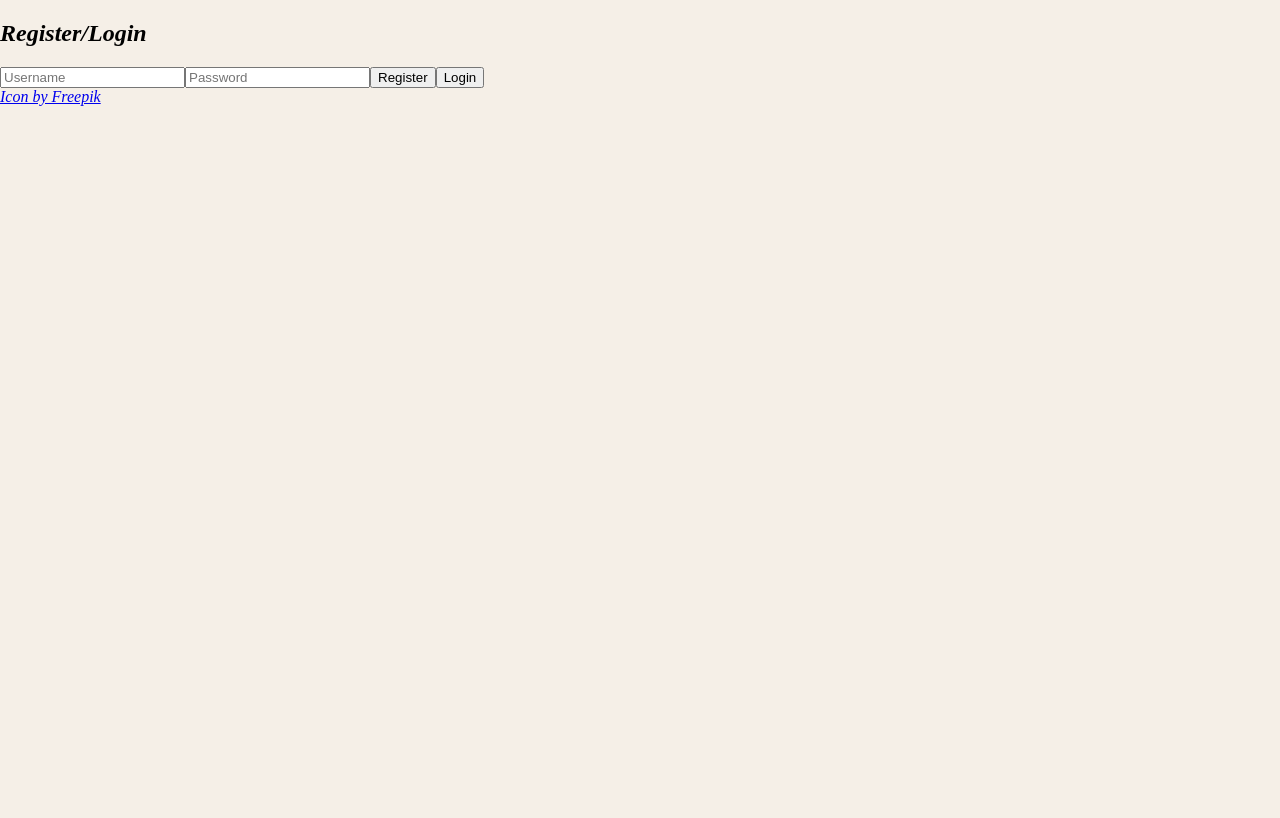
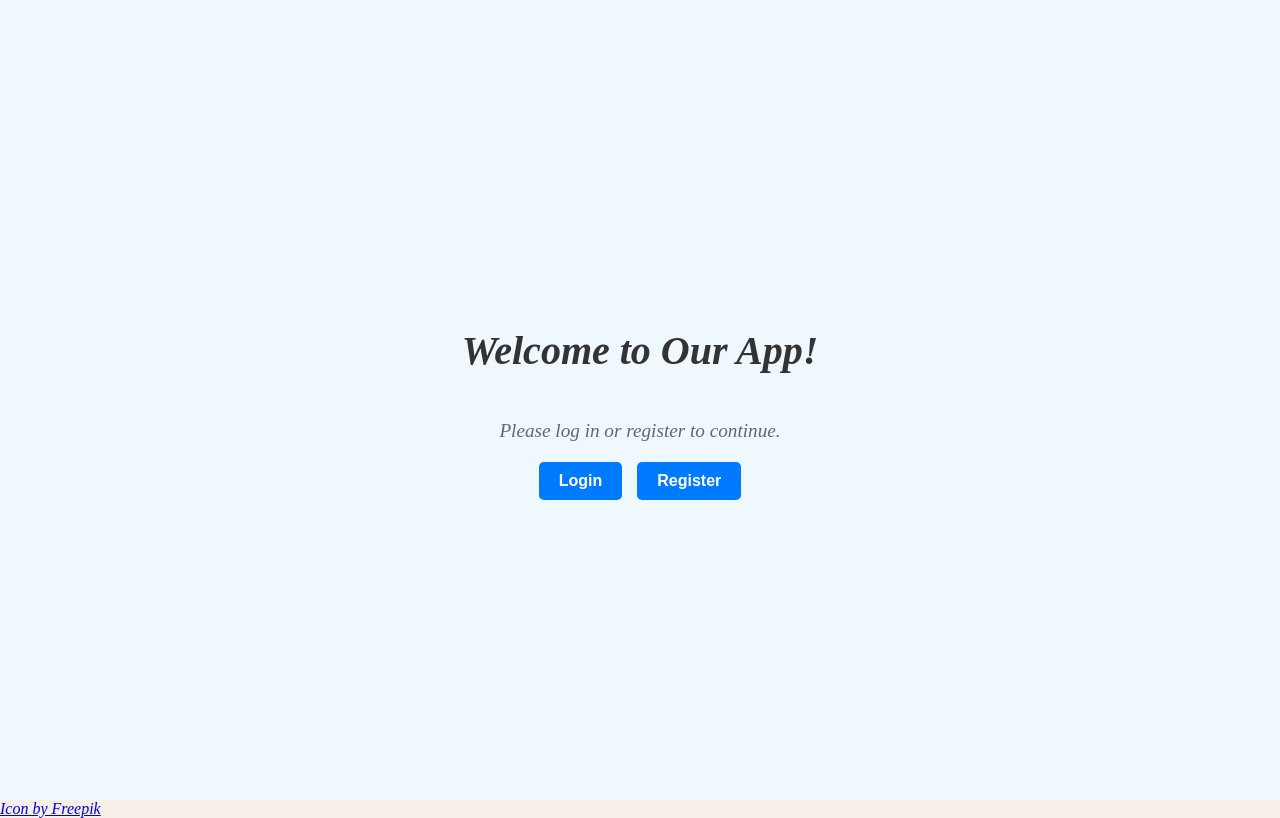
Before and after one commit to RavivGilady/AlgebraicChess, a React (Create React App) app in the folder frontend/: page / in a window 1280 px wide. Built offline with nearby package versions, Linux system fonts and the light colour scheme; no server answers.

Commit message:
Supports simple actions in frontend

```diff
--- a/frontend/package.json
+++ b/frontend/package.json
@@ -7,9 +7,12 @@
     "@testing-library/react": "^13.4.0",
     "@testing-library/user-event": "^13.5.0",
     "axios": "^1.7.7",
+    "dotenv": "^16.4.5",
     "react": "^18.3.1",
     "react-dom": "^18.3.1",
+    "react-router-dom": "^6.28.0",
     "react-scripts": "5.0.1",
+    "socket.io-client": "^4.8.1",
     "web-vitals": "^2.1.4"
   },
   "scripts": {
--- a/frontend/src/App.js
+++ b/frontend/src/App.js
@@ -1,49 +1,20 @@
-import React, { useState } from 'react';
-import axios from 'axios';
+import React from 'react';
+import { BrowserRouter as Router, Route, Routes } from 'react-router-dom';
+import Home from './Components/Home/Home';
+import Game from './Components/Game/Game';
+import Auth from './Components/Auth/Auth';
 
 function App() {
-  const [username, setUsername] = useState('');
-  const [password, setPassword] = useState('');
-  const [message, setMessage] = useState('');
+  return (
+    <Router>
+      <Routes>
+        <Route path="/" element={<Home />} />
+        <Route path="/login" element={<Auth mode="login" />} />
+        <Route path="/register" element={<Auth mode="register" />} />
+        <Route path="/game" element={<Game/>} />
 
-  const handleRegister = async () => {
-    try {
-      const response = await axios.post('http://localhost:5000/auth/register', { username: username, password });
-      setMessage(response.data.message || 'Registration successful!');
-    } catch (error) {
-      setMessage(error.response?.data?.message || 'Registration failed.');
-    }
-  };
-
-  const handleLogin = async () => {
-    try {
-      const response = await axios.post('http://localhost:5000/auth/login', { username: username, password });
-      setMessage(response.data.message || 'Login successful!');
-      // Handle token or session if applicable
-    } catch (error) {
-      setMessage(error.response?.data?.message || 'Login failed.');
-    }
-  };
-
-  return (
-    <div>
-      <h2>Register/Login</h2>
-      <input
-        type="username"
-        placeholder="Username"
-        value={username}
-        onChange={(e) => setUsername(e.target.value)}
-      />
-      <input
-        type="password"
-        placeholder="Password"
-        value={password}
-        onChange={(e) => setPassword(e.target.value)}
-      />
-      <button onClick={handleRegister}>Register</button>
-      <button onClick={handleLogin}>Login</button>
-      {message && <p>{message}</p>}
-    </div>
+      </Routes>
+    </Router>
   );
 }
 
--- /dev/null
+++ b/frontend/src/Components/Auth/Auth.js
@@ -0,0 +1,51 @@
+// components/Auth.js
+import React, { useState } from 'react';
+import { useNavigate } from 'react-router-dom';
+import api from '../../services/api';
+
+
+function Auth({ mode }) {
+  const [username, setUsername] = useState('');
+  const [password, setPassword] = useState('');
+  const [message, setMessage] = useState('');
+  const navigate = useNavigate();
+
+  const handleSubmit = async () => {
+    try {
+      const url = `/auth/${mode === 'login' ? 'login' : 'register'}`;
+      const response = await api.post(url, { username, password });
+
+      setMessage(response.data.message || `${mode === 'login' ? 'Login' : 'Registration'} successful!`);
+
+      // Store the JWT token after a successful login
+      if (mode === 'login' && response.data.token) {
+        localStorage.setItem('jwtToken', response.data.token);
+        navigate('/'); // Redirect to home or dashboard
+      }
+    } catch (error) {
+      setMessage(error.response?.data?.message || `${mode === 'login' ? 'Login' : 'Registration'} failed.`);
+    }
+  };
+
+  return (
+    <div>
+      <h2>{mode === 'login' ? 'Login' : 'Register'}</h2>
+      <input
+        type="text"
+        placeholder="Username"
+        value={username}
+        onChange={(e) => setUsername(e.target.value)}
+      />
+      <input
+        type="password"
+        placeholder="Password"
+        value={password}
+        onChange={(e) => setPassword(e.target.value)}
+      />
+      <button onClick={handleSubmit}>{mode === 'login' ? 'Login' : 'Register'}</button>
+      {message && <p>{message}</p>}
+    </div>
+  );
+}
+
+export default Auth;
--- a/frontend/src/Components/Game/Game.js
+++ b/frontend/src/Components/Game/Game.js
@@ -1,14 +1,124 @@
-import MoveInput from '../MoveInput';
-import './Game.css'
-const Game = ()=>{
-    return (
-        <div className="container">
-          <MoveInput onSubmit={(input)=>console.log(`game: ${input}`)} />
-        </div>
-      );
-    }
+// components/Game.js
+import React, { useState } from 'react';
+import api from '../../services/api';
+import io from 'socket.io-client';
+const SERVER_URL = process.env.REACT_APP_API_BASE_URL || 'http://localhost:5000';
+
+function Game() {
+  const [gameData, setGameData] = useState(null);
+  const [loading, setLoading] = useState(false);
+  const [error, setError] = useState(null);
+  const [socket, setSocket] = useState(null);
+  const [myTurn, setMyTurn] = useState(false); // New state to track if it's player's turn
+  const [moveDetails, setMoveDetails] = useState({ nextMoveId: null, move: null });
+
+  const updateMoveDetails = (key, newValue) => {
+    setMoveDetails((prevDictionary) => ({
+      ...prevDictionary,
+      [key]: newValue,
+    }));
+  };
 
 
+  const startGameWithBot = async (event) => {
+    event.preventDefault()
+    setLoading(false);
+    setError(null);
+    try {
+      console.log('startGame')
+      const response = await api.get(`${process.env.REACT_APP_API_BASE_URL}/game/startGameBot`, {
+        params: { elo: 2000 },
+      });
+      setGameData(response.data);
+      handleGame();
+      console.log(JSON.stringify(response.data))
+    } catch (err) {
+      setError('Failed to start game with bot.');
+    } finally {
+      setLoading(false);
+    }
+  };
+  const handleGame = () => {
+    setSocket(io(SERVER_URL))
+    socket.once('gameId', () => socket.emit('connect to game', gameData.gameId))
+    socket.on('move made',(move)=>console.log(`move made: ${move})`))
+    socket.on('make move',(moveId) => {
+      setMyTurn(true)
+      updateMoveDetails('nextMoveId',moveId)
+    })
+  }
+  const handleMove = () => {
+      socket.emit(`move ${moveDetails.nextMoveId}`,moveDetails.move)
+  }
+  return (
+    <div style={styles.container}>
+      <h1 style={styles.title}>Start Game with Bot</h1>
+      <button style={styles.button} onClick={startGameWithBot} disabled={loading}>
+        {loading ? 'Starting...' : 'Start Game'}
+      </button>
 
+      {error && <p style={styles.error}>{error}</p>}
+
+      {gameData && (
+        <div style={styles.gameInfo}>
+          <h2>Game Started</h2>
+          <p>Bot Elo: {gameData.elo}</p>
+          <p>Game ID: {gameData.gameId}</p>
+        </div>
+      )}
+      <input
+        type="text"
+        value={moveDetails.move}
+        onChange={(e) => updateMoveDetails('move', e.target.value)}
+        disabled={!myTurn}
+        placeholder="Enter your move"
+        style={styles.input}
+      />
+
+      <button onClick={handleMove} disabled={!myTurn || !moveDetails.move}>
+        Make Move
+      </button>
+    </div>
+  );
+}
+
+const styles = {
+  container: {
+    display: 'flex',
+    flexDirection: 'column',
+    alignItems: 'center',
+    justifyContent: 'center',
+    minHeight: '100vh',
+    backgroundColor: '#f0f8ff',
+  },
+  title: {
+    fontSize: '2rem',
+    fontWeight: 'bold',
+    color: '#333',
+    marginBottom: '20px',
+  },
+  button: {
+    padding: '10px 20px',
+    fontSize: '1rem',
+    fontWeight: 'bold',
+    color: '#fff',
+    backgroundColor: '#007bff',
+    border: 'none',
+    borderRadius: '5px',
+    cursor: 'pointer',
+    transition: 'background-color 0.3s ease',
+  },
+  error: {
+    color: 'red',
+    marginTop: '20px',
+  },
+  gameInfo: {
+    marginTop: '20px',
+    padding: '20px',
+    border: '1px solid #ddd',
+    borderRadius: '5px',
+    backgroundColor: '#fafafa',
+  },
+};
 
 export default Game;
--- /dev/null
+++ b/frontend/src/Components/Home/Home.js
@@ -0,0 +1,63 @@
+// components/Home.js
+import React from 'react';
+import { useNavigate } from 'react-router-dom';
+
+function Home() {
+  const navigate = useNavigate();
+
+  return (
+    <div style={styles.container}>
+      <h1 style={styles.title}>Welcome to Our App!</h1>
+      <p style={styles.subtitle}>Please log in or register to continue.</p>
+      <div style={styles.buttonContainer}>
+        <button style={styles.button} onClick={() => navigate('/login')}>
+          Login
+        </button>
+        <button style={styles.button} onClick={() => navigate('/register')}>
+          Register
+        </button>
+      </div>
+    </div>
+  );
+}
+
+const styles = {
+  container: {
+    display: 'flex',
+    flexDirection: 'column',
+    alignItems: 'center',
+    justifyContent: 'center',
+    minHeight: '100vh',
+    backgroundColor: '#f0f8ff',
+  },
+  title: {
+    fontSize: '2.5rem',
+    fontWeight: 'bold',
+    color: '#333',
+  },
+  subtitle: {
+    fontSize: '1.2rem',
+    color: '#666',
+    margin: '20px 0',
+  },
+  buttonContainer: {
+    display: 'flex',
+    gap: '15px',
+  },
+  button: {
+    padding: '10px 20px',
+    fontSize: '1rem',
+    fontWeight: 'bold',
+    color: '#fff',
+    backgroundColor: '#007bff',
+    border: 'none',
+    borderRadius: '5px',
+    cursor: 'pointer',
+    transition: 'background-color 0.3s ease',
+  },
+  buttonHover: {
+    backgroundColor: '#0056b3',
+  },
+};
+
+export default Home;
--- /dev/null
+++ b/frontend/src/services/api.js
@@ -0,0 +1,16 @@
+import axios from 'axios';
+
+const api = axios.create({
+  baseURL: process.env.REACT_APP_API_BASE_URL,
+});
+
+api.interceptors.request.use((config) => {
+  const token = localStorage.getItem('jwtToken');
+  console.log(`token is ${JSON.stringify(token)}`)
+  if (token) {
+    config.headers.Authorization = `Bearer ${token}`;
+  }
+  return config;
+});
+
+export default api;
```
Also changed, not shown: 1 other file (tests, documents, lock files or other folders).
